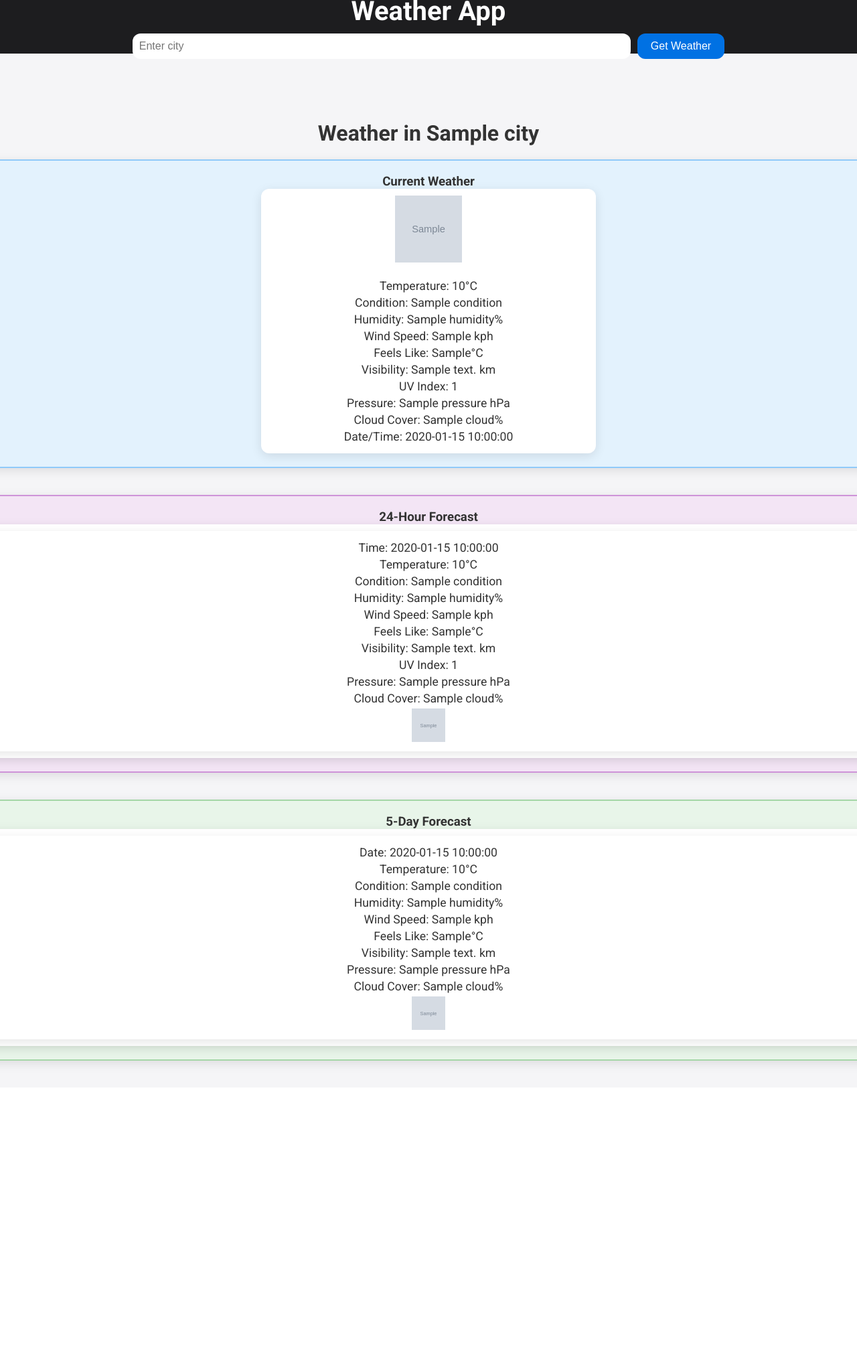
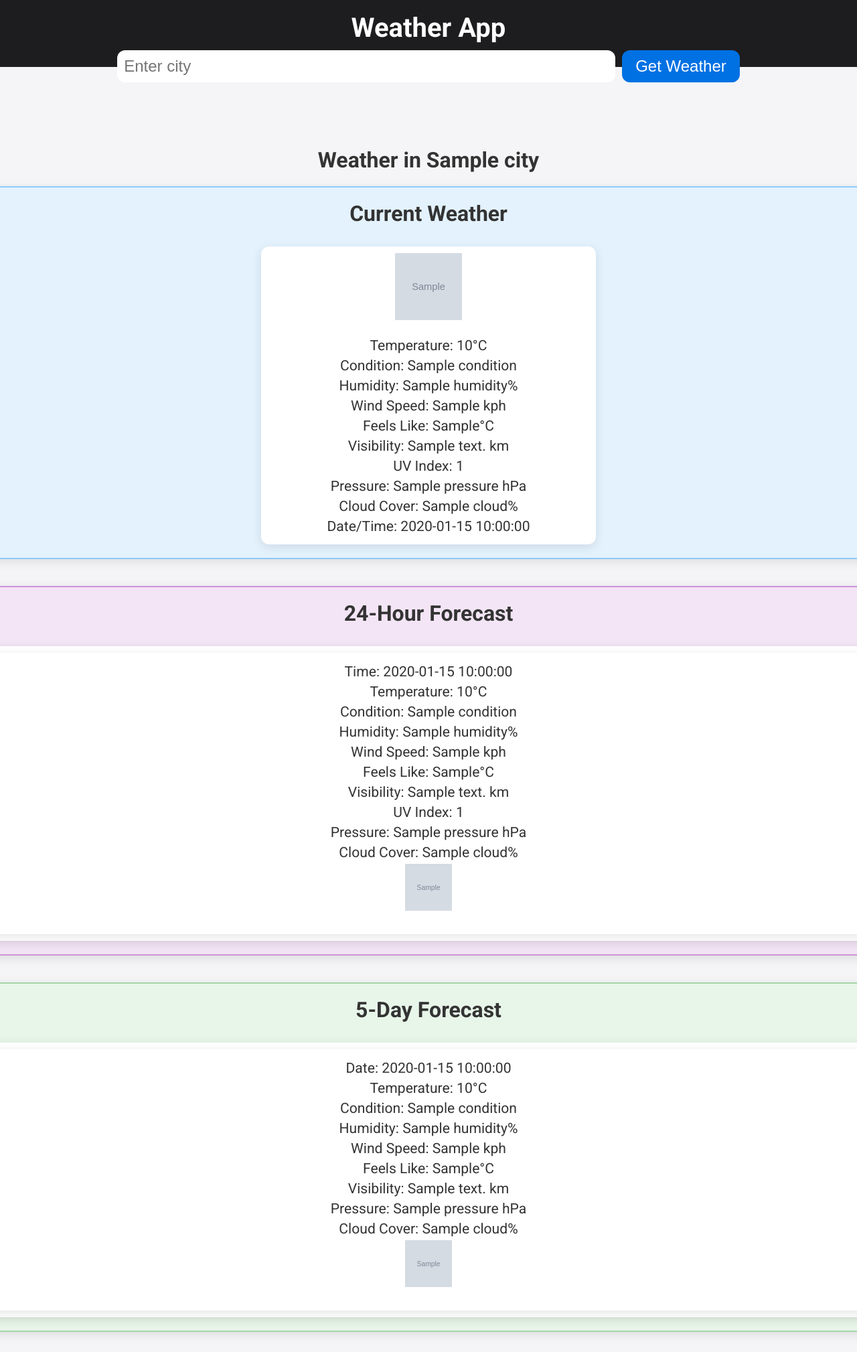
Before and after one commit to philh4420/weather-python, a Flask app: template templates/index.html in a window 1280 px wide; the page is wider, and only the part inside the window is pictured. Shown: that part at 67% size. Before the commit the page ends 1597 px from the top of that part, so only its background shows below. Run offline with Flask 3, Linux system fonts and the light colour scheme; the template is opened without the code that fills it: most values are stand-ins (such as "Sample title", 1, 10 or a date in 2020); grey boxes marked "Sample" are stand-in pictures.

Commit message:
update the styling

```diff
--- a/static/styles.css
+++ b/static/styles.css
@@ -8,7 +8,7 @@
   --border-radius: 12px;
   --box-shadow: 0 4px 16px rgba(0, 0, 0, 0.1);
   --text-color: #333333;
-  --header-height: 80px;
+  --header-height: 100px;
   --current-weather-bg: #e3f2fd;
   --forecast-24hr-bg: #f3e5f5;
   --forecast-5day-bg: #e8f5e9;
@@ -20,6 +20,16 @@
   margin: 0;
   padding: 0;
   box-sizing: border-box;
+}
+
+h1,
+h2,
+h3,
+h4,
+h5,
+h6,
+p {
+  font-size: 2rem;
 }
 
 body {
@@ -52,13 +62,15 @@ body {
   margin: 0;
   font-size: 2.5em;
   font-weight: 700;
+  padding-top: 40px;
+  padding-bottom: 10px;
 }
 
 .weather-form {
-  margin-top: 10px;
   display: flex;
   justify-content: center;
   gap: 10px;
+  font-size: 1.5rem;
 }
 
 .input-city {
@@ -86,8 +98,7 @@ body {
 }
 
 .weather-container {
-  padding: calc(var(--header-height) + 20px) 20px 40px;
-  /* Adjust padding to accommodate the fixed header */
+  padding: calc(var(--header-height) + 20px) 10px 30px;
   width: 100%;
   display: flex;
   flex-direction: column;
@@ -116,6 +127,7 @@ body {
   text-align: center;
   transition: transform var(--transition-speed), box-shadow var(--transition-speed);
   border: var(--card-border);
+  font-size: 1.2rem;
 }
 
 .weather-card:hover {
@@ -133,7 +145,7 @@ body {
   padding: 10px;
   text-align: center;
   width: 500px;
-
+  margin-top: 30px;
 }
 
 .weather-icon {
@@ -143,8 +155,9 @@ body {
 }
 
 .weather-icon-small {
-  width: 50px;
-  height: 50px;
+  width: 70px;
+  height: 70px;
+  margin-bottom: 20px;
 }
 
 .forecast-grid {
```
